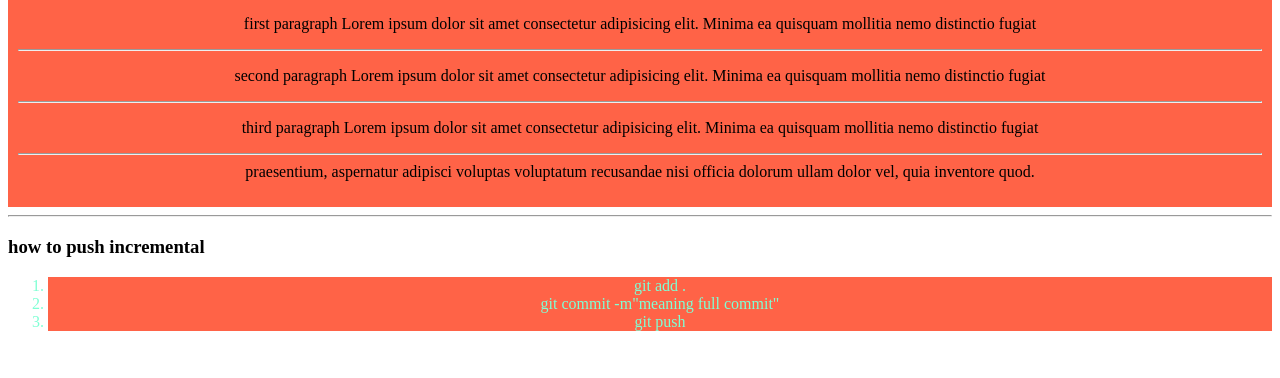
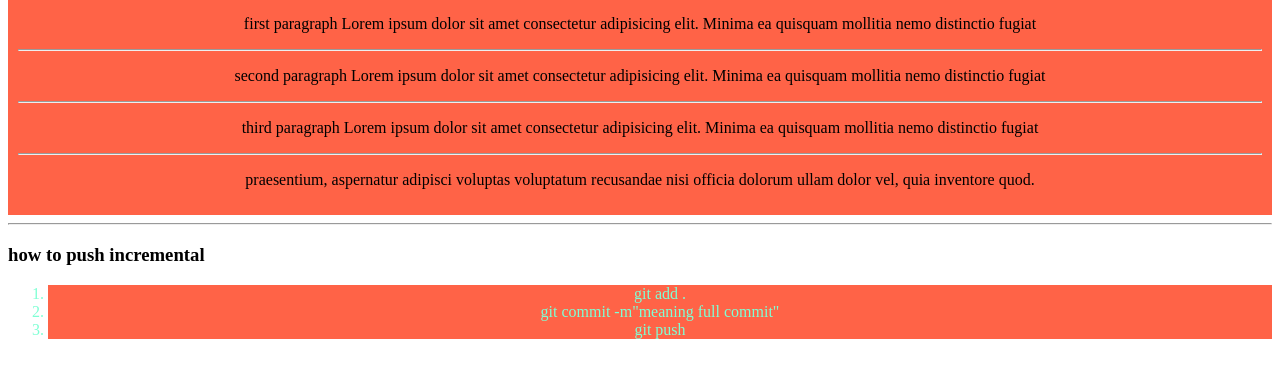
Before and after one commit to mdwahiduzzaman124/my-simple-website, a plain HTML site: page index.html in a window 1280 px wide. Shown: the part 62-440 px from the top of the page. Drawn offline with Linux system fonts and the light colour scheme.

Commit message:
first commit

```diff
--- a/index.html
+++ b/index.html
@@ -20,7 +20,7 @@
     <p>third paragraph Lorem ipsum dolor sit amet consectetur adipisicing elit. Minima ea quisquam mollitia nemo
       distinctio fugiat</p>
     <hr>
-    praesentium, aspernatur adipisci voluptas voluptatum recusandae nisi officia dolorum ullam dolor vel, quia inventore
+    <p>praesentium, aspernatur adipisci voluptas voluptatum recusandae nisi officia dolorum ullam dolor vel, quia inventore
     quod.</p>
   </div>
     <hr>
```
